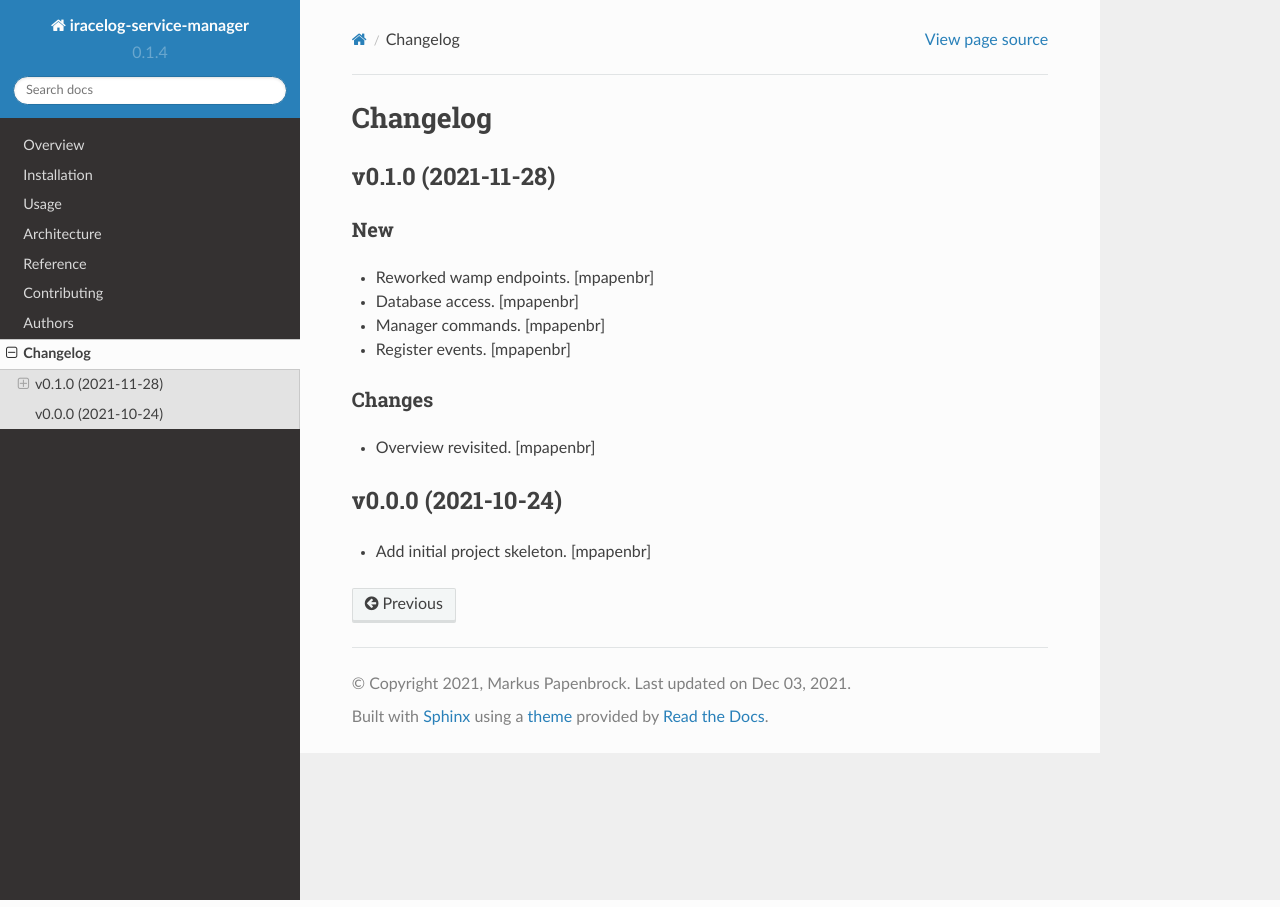
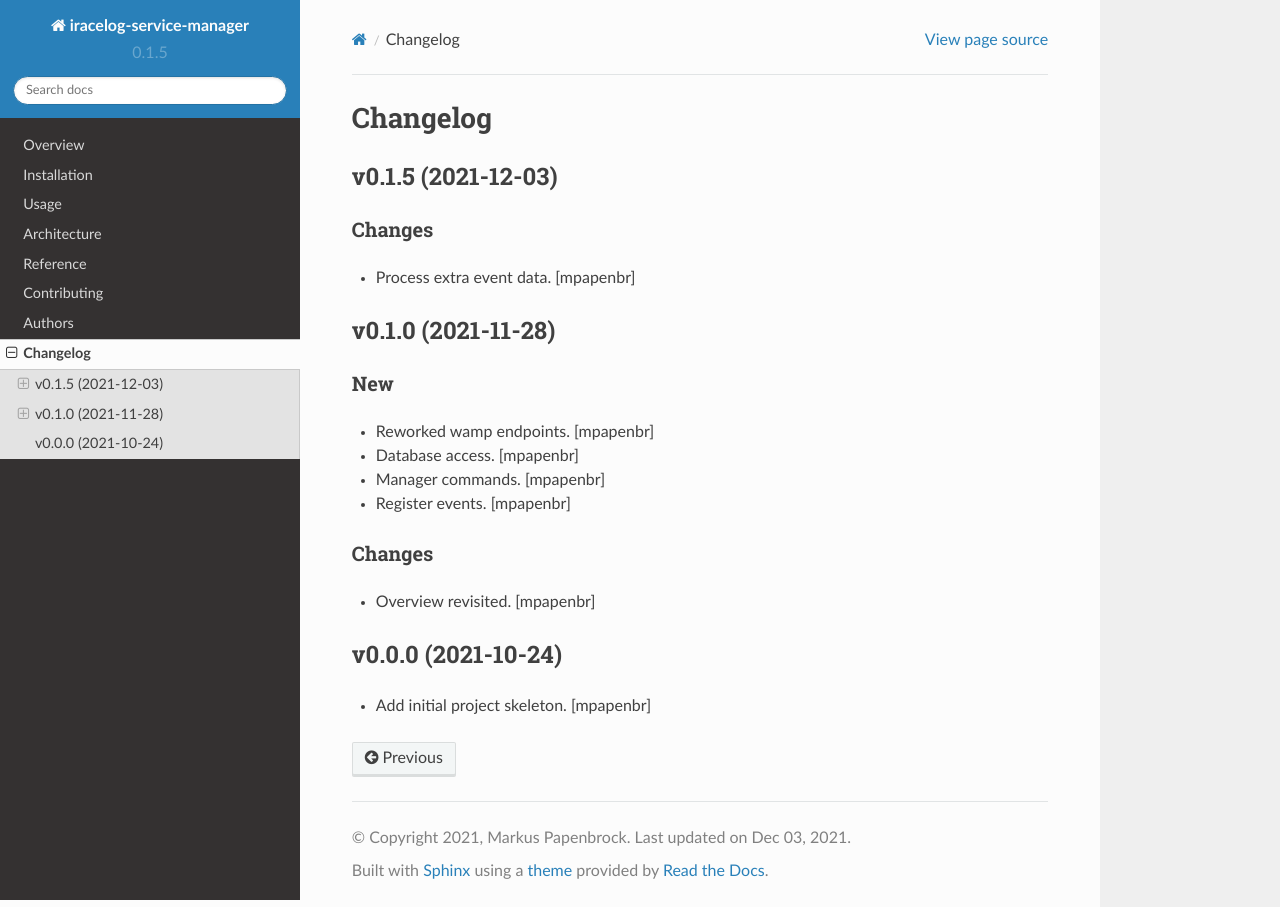
Before and after one commit to mpapenbr/iracelog-service-manager, a Sphinx documentation site: the page built from docs/changelog.rst, in a window 1280 px wide. Built offline with Sphinx 7.4.7 and the Read the Docs theme 2.0.0, drawn with Linux system fonts in a browser that asks for light colours.

Commit message:
Bump version: 0.1.4 → 0.1.5

```diff
--- a/CHANGELOG.rst
+++ b/CHANGELOG.rst
@@ -1,5 +1,13 @@
 Changelog
 =========
+
+
+v0.1.5 (2021-12-03)
+-------------------
+
+Changes
+~~~~~~~
+- Process extra event data. [mpapenbr]
 
 
 v0.1.0 (2021-11-28)
--- a/README.rst
+++ b/README.rst
@@ -22,9 +22,9 @@
     :target: https://codecov.io/github/mpapenbr/iracelog-service-manager
 
 
-.. |commits-since| image:: https://img.shields.io/github/commits-since/mpapenbr/iracelog-service-manager/v0.1.4.svg
+.. |commits-since| image:: https://img.shields.io/github/commits-since/mpapenbr/iracelog-service-manager/v0.1.5.svg
     :alt: Commits since latest release
-    :target: https://github.com/mpapenbr/iracelog-service-manager/compare/v0.1.4...main
+    :target: https://github.com/mpapenbr/iracelog-service-manager/compare/v0.1.5...main
 
 
 
--- a/docs/conf.py
+++ b/docs/conf.py
@@ -20,7 +20,7 @@
 year = '2021'
 author = 'Markus Papenbrock'
 copyright = '{0}, {1}'.format(year, author)
-version = release = '0.1.4'
+version = release = '0.1.5'
 
 pygments_style = 'trac'
 templates_path = ['.']
--- a/setup.py
+++ b/setup.py
@@ -23,7 +23,7 @@
 
 setup(
     name='iracelog-service-manager',
-    version='0.1.4',
+    version='0.1.5',
     license='Apache-2.0',
     description='Managing services for iRacelog backend.',
     long_description='%s\n%s' % (
--- a/src/iracelog_service_manager/__init__.py
+++ b/src/iracelog_service_manager/__init__.py
@@ -1 +1 @@
-__version__ = '0.1.4'
+__version__ = '0.1.5'
```
Also changed, not shown: .bumpversion.cfg.
